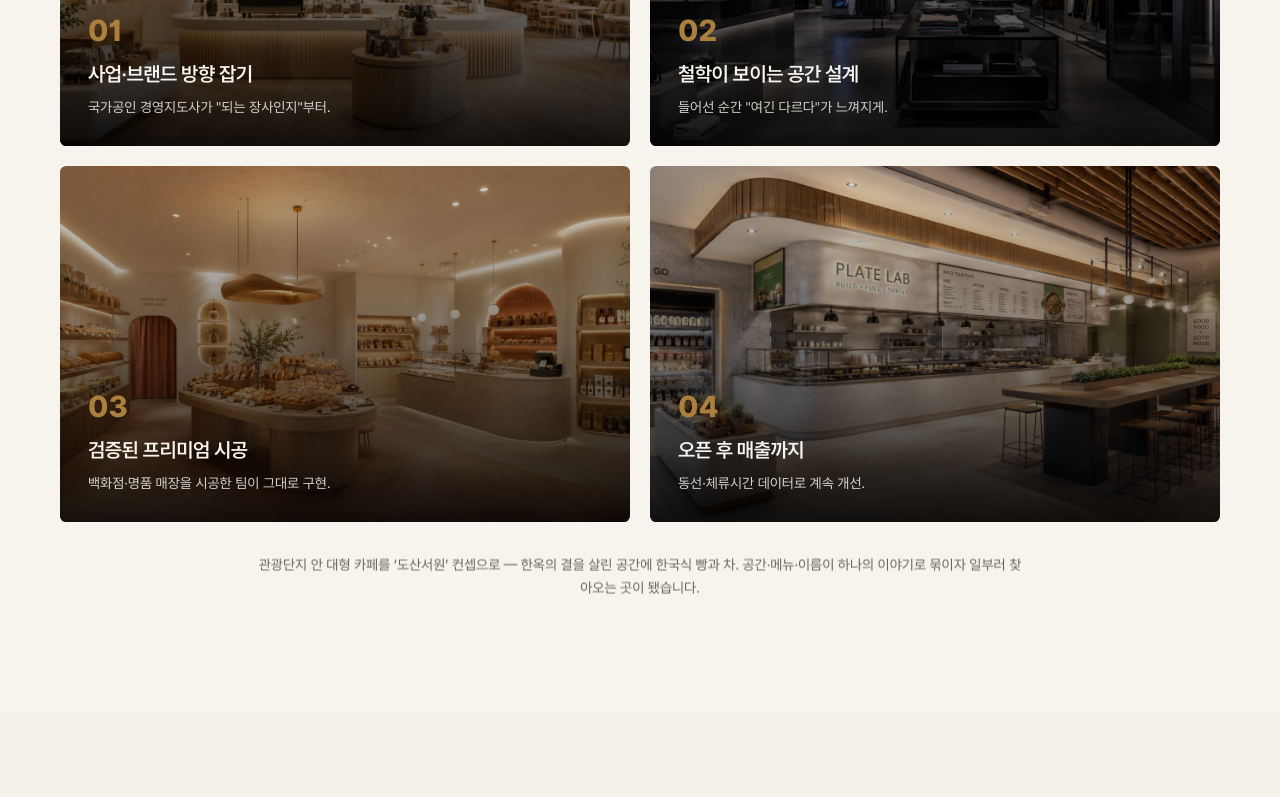
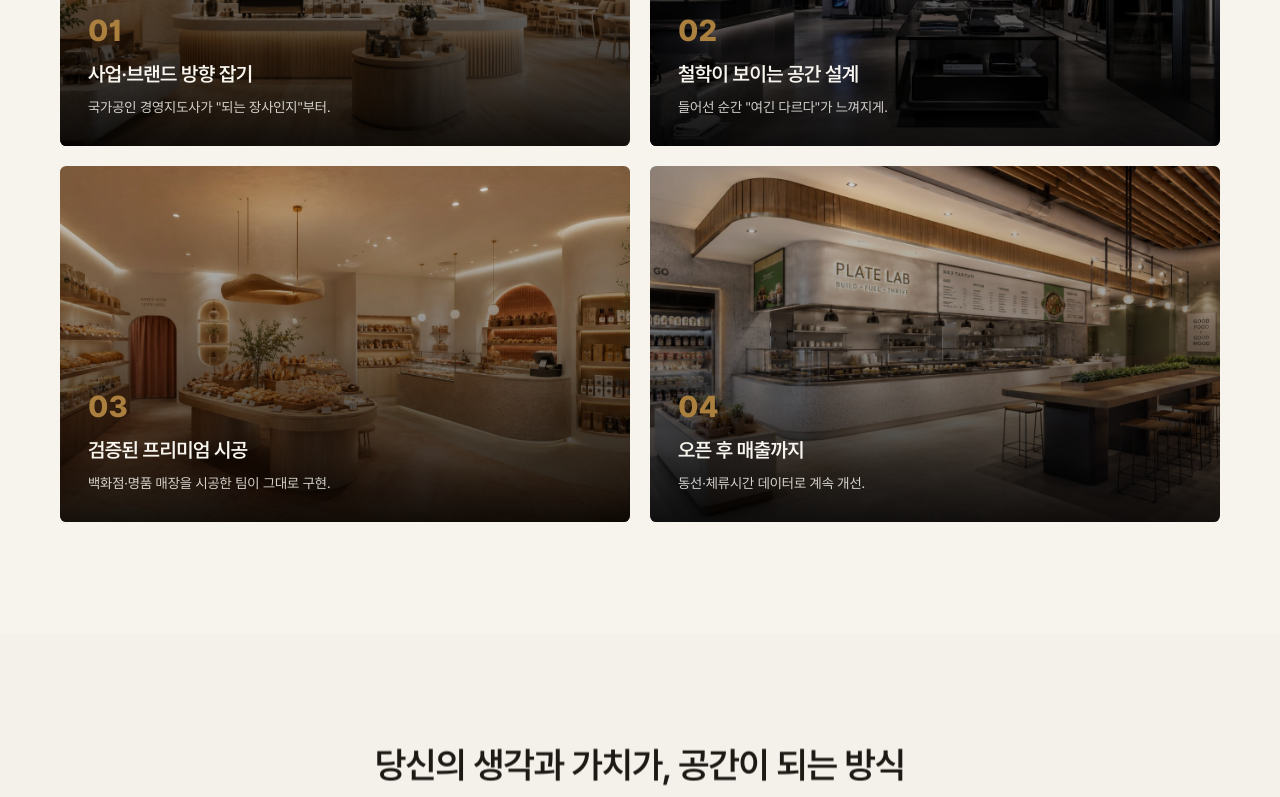
Before and after one commit to kkjjkim/ai-space-design-app, a Next.js app: page / in a window 1280 px wide. Shown: the part 2727-3524 px from the top of the page. Built offline with nearby package versions, Linux system fonts and the light colour scheme.

Commit message:
우리방식 도산서원 사례 문구 제거 (사실과 다름)
Co-Authored-By: Claude Opus 4.8 (1M context) <noreply@anthropic.com>
Claude-Session: https://claude.ai/code/session_01JXSpjrWxRtZ3oJ6zopBmZF

```diff
--- a/app/page.tsx
+++ b/app/page.tsx
@@ -130,13 +130,6 @@ export default function HomePage() {
             </Reveal>
           ))}
         </div>
-        <Reveal>
-          <p className="mx-auto mt-8 max-w-3xl text-center text-sm leading-relaxed text-muted-foreground">
-            관광단지 안 대형 카페를 ‘도산서원’ 컨셉으로 — 한옥의 결을 살린 공간에
-            한국식 빵과 차. 공간·메뉴·이름이 하나의 이야기로 묶이자 일부러 찾아오는
-            곳이 됐습니다.
-          </p>
-        </Reveal>
       </Section>
 
       {/* 5.5) 컨셉 제안 (실제 시공 사례 아님) */}
```
